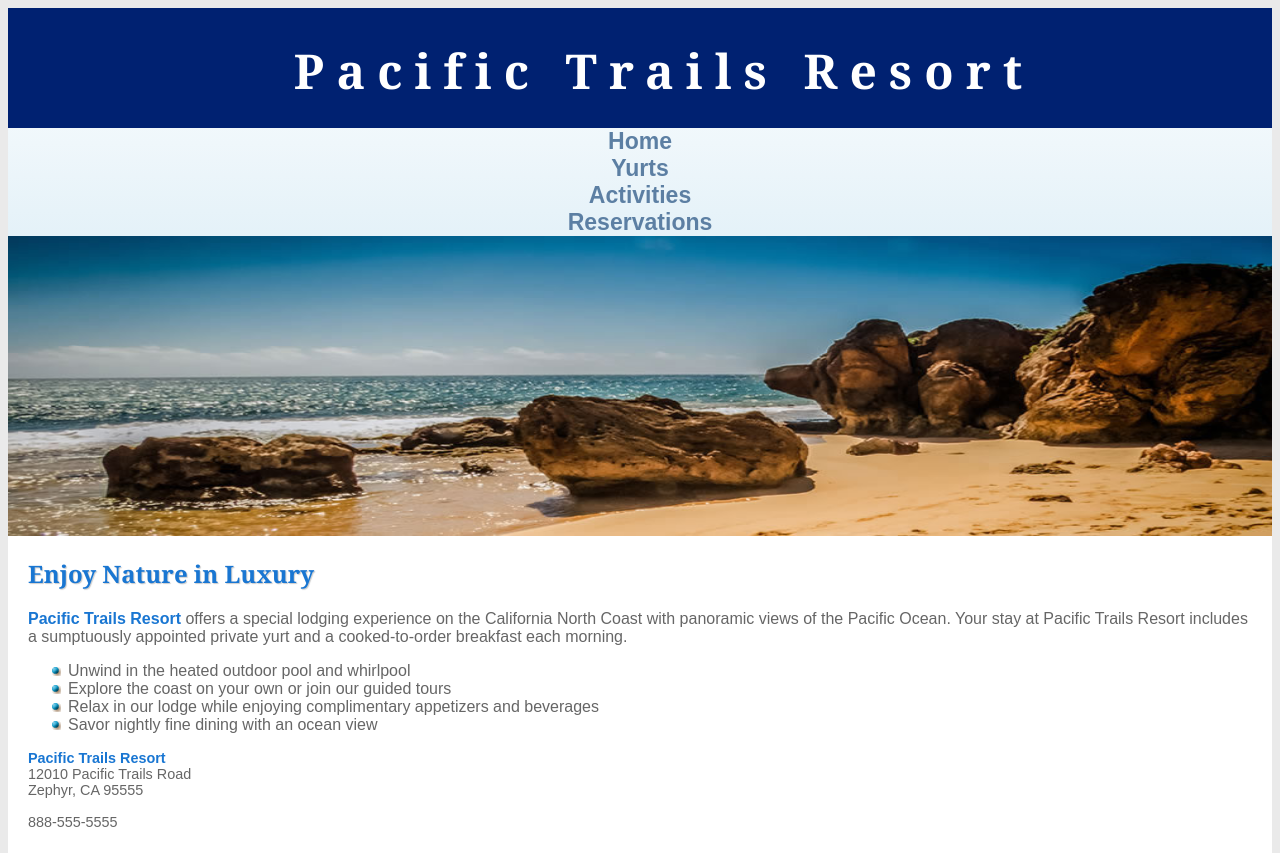
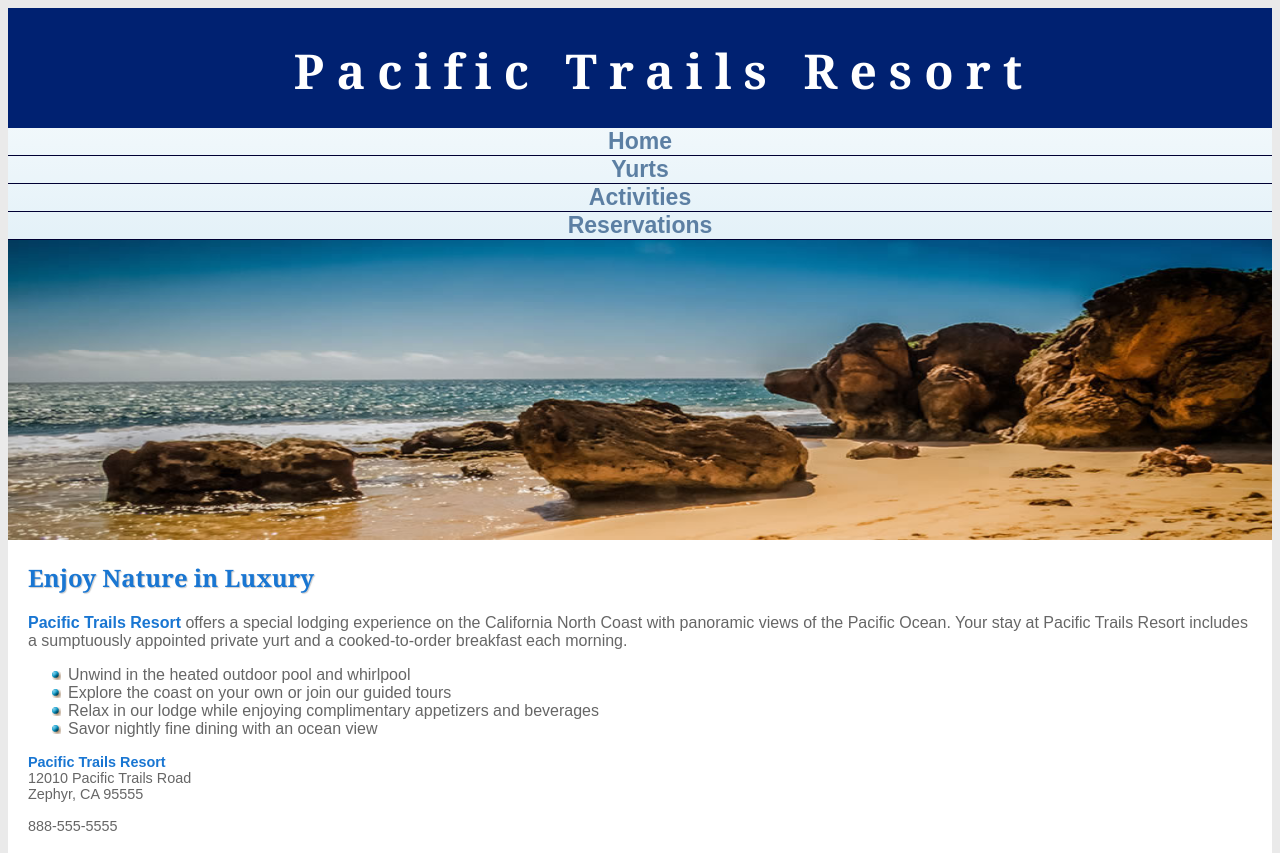
Before and after one commit to jgrissom/PacificTrails-Ch08, a plain HTML site: page index.html in a window 1280 px wide. Shown: the top 853 px of the page. Drawn offline with Linux system fonts and the light colour scheme.

Commit message:
Task 2, Step a4

```diff
--- a/pacific.css
+++ b/pacific.css
@@ -51,6 +51,9 @@ nav ul {
   margin: 0;
   padding-left: 0;
   font-size: 1.2em;
+}
+nav li {
+  border-bottom: solid 1px #000033;
 }
 nav a { text-decoration: none; }
 nav a:link { color: #5C7FA3; }
```
